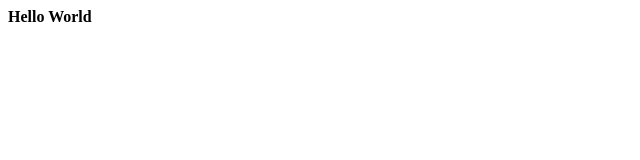
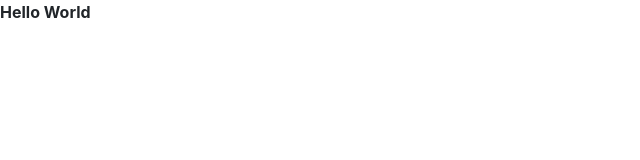
Before and after one commit to headen-labs/reactive-hue, a React app: page src/index.template.html in a window 1280 px wide. Shown: the full height of the page, 0-640 px from the left. Built offline with nearby package versions, Linux system fonts and the light colour scheme.

Commit message:
Add bootstrap in the HTML template

```diff
--- a/src/index.template.html
+++ b/src/index.template.html
@@ -2,6 +2,7 @@
 <html>
     <head>
         <title>Reactive Hue</title>
+        <link rel="stylesheet" href="https://cdnjs.cloudflare.com/ajax/libs/twitter-bootstrap/4.1.3/css/bootstrap.min.css"/>
     </head>
     <body>
         <div id="root"></div>
```
